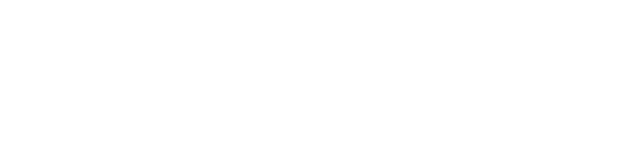
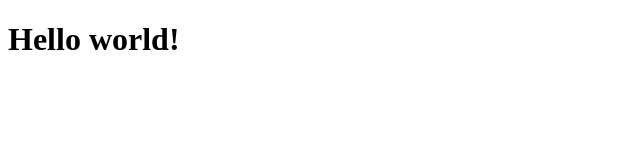
Before and after one commit to udev-21/studious-invention, a plain HTML site: page index.html in a window 1280 px wide. Shown: the whole page, without its empty margins (0-640 px from the left). Drawn offline with Linux system fonts and the light colour scheme.

Commit message:
hello world

```diff
--- a/index.html
+++ b/index.html
@@ -9,18 +9,7 @@
   <body>
     <script src="https://cdn.freecodecamp.org/testable-projects-fcc/v1/bundle.js"></script>
 
-    <!--
-
-    Hello Camper!
-
-    For now, the test suite only works in Chrome!
-    Please read the README below in the JS Editor before beginning.
-    Feel free to delete this message once you have read it.
-    Good luck and Happy Coding!
-
-    - The freeCodeCamp Team
-
-    -->
+    <h1>Hello world!</h1>
     <script  src="js/index.js"></script>
   </body>
 </html>
```
